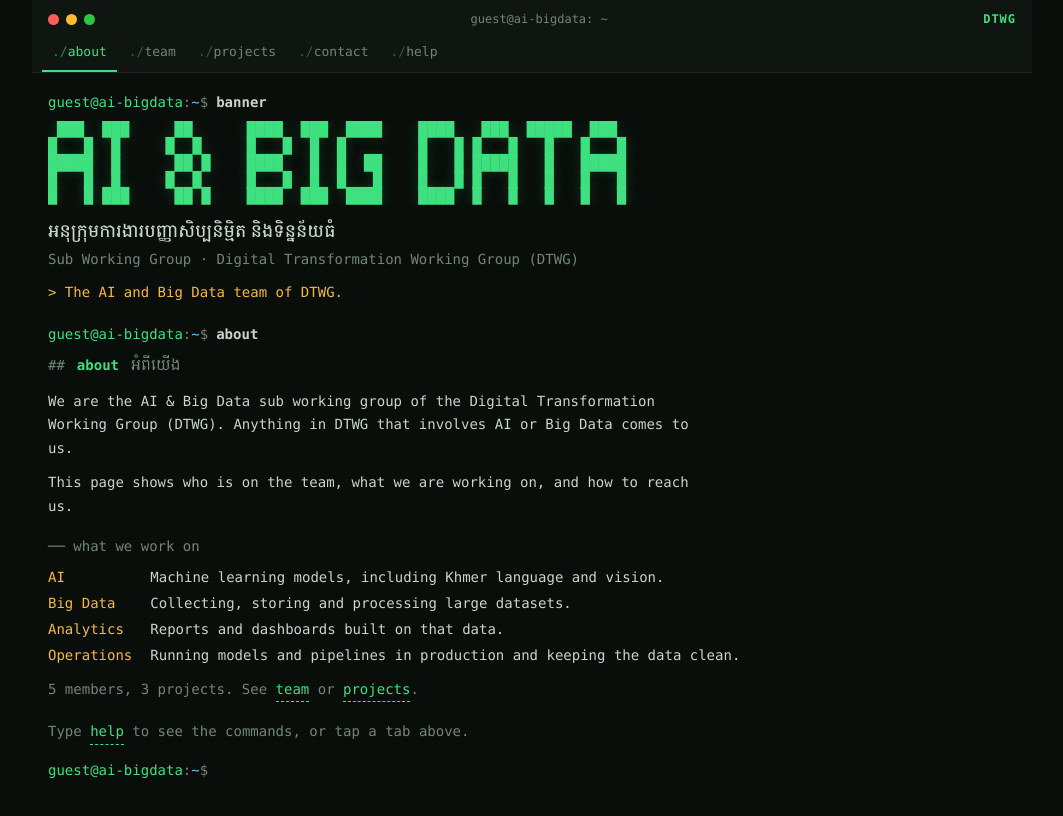
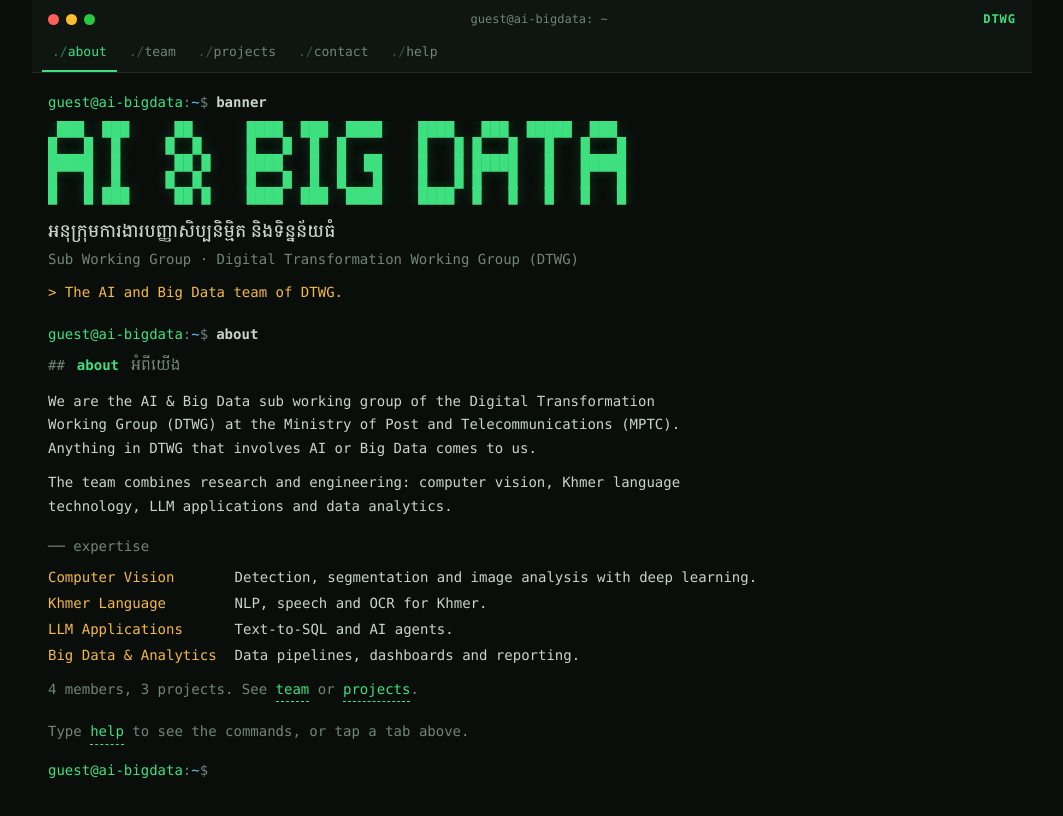
Before and after one commit to ai-dtwg/ai-dtwg.github.io, a plain HTML site: page index.html in a window 1280 px wide. Shown: the whole page, without its empty margins (108-1171 px from the left). Drawn offline with Linux system fonts and the light colour scheme.

Commit message:
Add real team, intern block, bios and expertise
Replace placeholder members with the actual team, group cards into
lead, members and intern blocks, and add bio, expertise tags and
profile links per member. Update the group description and expertise.

Co-Authored-By: Claude Fable 5.2 <noreply@anthropic.com>

```diff
--- a/assets/css/style.css
+++ b/assets/css/style.css
@@ -131,7 +131,7 @@ a:hover, a:focus-visible { color: var(--accent); }
 .kv dt { color: var(--accent-2); }
 .kv dd { margin: 0; min-width: 0; overflow-wrap: anywhere; }
 
-.grid { display: grid; grid-template-columns: repeat(auto-fill, minmax(min(232px, 100%), 1fr)); gap: 10px; margin: 0; padding: 0; list-style: none; }
+.grid { display: grid; grid-template-columns: repeat(auto-fill, minmax(min(290px, 100%), 1fr)); gap: 10px; margin: 0; padding: 0; list-style: none; align-items: start; }
 .card { border: 1px solid var(--line); background: var(--panel); padding: 12px 14px; border-radius: 3px; min-width: 0; }
 .card:hover { border-color: var(--accent); }
 .card-head { display: flex; gap: 12px; align-items: center; margin-bottom: 8px; }
@@ -143,6 +143,9 @@ a:hover, a:focus-visible { color: var(--accent); }
 .card .name .km { display: block; font-weight: 400; color: var(--dim); font-size: 13px; }
 .card .role { color: var(--accent-2); font-size: 13px; }
 .card .meta { color: var(--dim); font-size: 13px; overflow-wrap: anywhere; }
+.card .bio { margin: 0 0 8px; font-size: 13px; line-height: 1.6; max-width: none; }
+.tags { list-style: none; margin: 0 0 8px; padding: 0; display: flex; flex-wrap: wrap; gap: 6px; }
+.tags li { font-size: 12px; line-height: 1.5; color: var(--accent); border: 1px solid var(--line); padding: 1px 7px; border-radius: 2px; }
 
 .plist { list-style: none; margin: 0; padding: 0; display: grid; gap: 10px; }
 .proj { border-left: 2px solid var(--line); padding: 2px 0 2px 14px; }
--- a/assets/js/data.js
+++ b/assets/js/data.js
@@ -17,29 +17,43 @@ window.SWG = {
     tagline: "The AI and Big Data team of DTWG.",
     // One string per paragraph.
     about: [
-      "We are the AI & Big Data sub working group of the Digital Transformation Working Group (DTWG). Anything in DTWG that involves AI or Big Data comes to us.",
-      "This page shows who is on the team, what we are working on, and how to reach us.",
+      "We are the AI & Big Data sub working group of the Digital Transformation Working Group (DTWG) at the Ministry of Post and Telecommunications (MPTC). Anything in DTWG that involves AI or Big Data comes to us.",
+      "The team combines research and engineering: computer vision, Khmer language technology, LLM applications and data analytics.",
     ],
   },
 
-  // What the group works on
+  // The group's expertise
   focus: [
-    { key: "ai", title: "AI", desc: "Machine learning models, including Khmer language and vision." },
-    { key: "data", title: "Big Data", desc: "Collecting, storing and processing large datasets." },
-    { key: "analytics", title: "Analytics", desc: "Reports and dashboards built on that data." },
-    { key: "ops", title: "Operations", desc: "Running models and pipelines in production and keeping the data clean." },
+    { key: "vision", title: "Computer Vision", desc: "Detection, segmentation and image analysis with deep learning." },
+    { key: "khmer", title: "Khmer Language", desc: "NLP, speech and OCR for Khmer." },
+    { key: "llm", title: "LLM Applications", desc: "Text-to-SQL and AI agents." },
+    { key: "data", title: "Big Data & Analytics", desc: "Data pipelines, dashboards and reporting." },
   ],
 
-  // TODO: replace the placeholder members.
-  //   group:   "lead" | "member"
-  //   website: full URL (optional)   github: username only (optional)
-  //   email:   optional              km: Khmer name (optional)
+  // The team.
+  //   group:     "lead" | "member" | "intern" (each group gets its own block)
+  //   bio:       one or two short sentences (optional)
+  //   expertise: list of short tags (optional)
+  //   website:   full URL (optional)   github: username only (optional)
+  //   linkedin:  full profile URL (optional)
+  //   email:     optional              km: Khmer name (optional)
   team: [
-    { name: "KONG Vungsovanreach", km: "", role: "Lead, AI & Big Data", group: "lead", focus: "", website: "https://sovanreach.com", github: "", email: "" },
-    { name: "Member Name 01", km: "", role: "AI Engineer", group: "member", focus: "NLP", website: "", github: "", email: "" },
-    { name: "Member Name 02", km: "", role: "Data Engineer", group: "member", focus: "Data pipelines", website: "", github: "", email: "" },
-    { name: "Member Name 03", km: "", role: "Data Scientist", group: "member", focus: "Analytics", website: "", github: "", email: "" },
-    { name: "Member Name 04", km: "", role: "ML Engineer", group: "member", focus: "Deployment", website: "", github: "", email: "" },
+    {
+      name: "Dr. Kong Vungsovanreach", km: "", role: "Lead, AI & Big Data", group: "lead",
+      bio: "Postdoctoral researcher at Chungbuk National University, where he completed his PhD in Big Data in 2026. Has published 18 papers and was a software engineer before moving into research.",
+      expertise: ["Computer vision", "Deep learning", "Medical AI", "LLM applications", "Big data"],
+      website: "https://sovanreach.com", github: "kvsovanreach", email: "",
+    },
+    {
+      name: "Mr. Phon Sobon", km: "", role: "AI Engineer", group: "member",
+      bio: "AI engineer at DTWG and a former data analyst at MPTC. Builds AI for the Khmer language.",
+      expertise: ["NLP", "Speech", "Computer vision", "Data analytics"],
+      website: "https://phonsobon.github.io", github: "PhonSobon", email: "",
+    },
+    // TODO: add a bio and expertise for Mr. Khem Thay.
+    { name: "Mr. Khem Thay", km: "", role: "Member", group: "member", bio: "", expertise: [], website: "", linkedin: "https://www.linkedin.com/in/thay-khem-4811a4229/", github: "", email: "" },
+    // TODO: replace with the intern's name. Add one line per intern.
+    { name: "Intern", km: "", role: "", group: "intern", bio: "", expertise: [], website: "", github: "", email: "" },
   ],
 
   // TODO: replace with the real projects.
@@ -54,7 +68,7 @@ window.SWG = {
       summary: "Placeholder. One line on what this AI project does.",
       details: "Placeholder. Goals, scope and where the project stands now.",
       stack: ["Python", "PyTorch"],
-      owner: "Member Name 01",
+      owner: "",
       link: "",
     },
     {
@@ -65,7 +79,7 @@ window.SWG = {
       summary: "Placeholder. One line on what this data project does.",
       details: "Placeholder. Goals, scope and where the project stands now.",
       stack: ["Spark", "Airflow", "PostgreSQL"],
-      owner: "Member Name 02",
+      owner: "",
       link: "",
     },
     {
@@ -76,14 +90,14 @@ window.SWG = {
       summary: "Placeholder. One line on what this dashboard shows.",
       details: "Placeholder. Goals, scope and what came out of it.",
       stack: ["dbt", "Superset"],
-      owner: "Member Name 03",
+      owner: "",
       link: "",
     },
   ],
 
   // TODO: add more contact details. Empty values are hidden.
   contact: {
-    lead: "KONG Vungsovanreach",
+    lead: "Dr. Kong Vungsovanreach",
     website: "https://sovanreach.com",
     email: "",
     github: "https://github.com/ai-dtwg",
--- a/assets/js/terminal.js
+++ b/assets/js/terminal.js
@@ -79,7 +79,7 @@
       run: () => [
         heading("about", "អំពីយើង"),
         D.group.about.map((p) => h("p", null, p)),
-        h("h3", { class: "sub" }, "what we work on"),
+        h("h3", { class: "sub" }, "expertise"),
         h("dl", { class: "kv" }, D.focus.map((f) => [h("dt", null, f.title), h("dd", null, f.desc)])),
         h("p", { class: "dim" },
           D.team.length + " members, " + D.projects.length + " projects. See ", cmd("team"), " or ", cmd("projects"), "."),
@@ -94,17 +94,21 @@
             h("span", { class: "avatar", "aria-hidden": "true" }, initials(m.name)),
             h("div", null,
               h("div", { class: "name" }, m.name, m.km && h("span", { class: "km", lang: "km" }, m.km)),
-              h("div", { class: "role" }, m.role))),
-          m.focus && h("div", { class: "meta" }, "focus: " + m.focus),
+              m.role && h("div", { class: "role" }, m.role))),
+          m.bio && h("p", { class: "bio" }, m.bio),
+          m.expertise && m.expertise.length ? h("ul", { class: "tags", "aria-label": "Expertise" }, m.expertise.map((t) => h("li", null, t))) : null,
           m.website && h("div", { class: "meta" }, link(m.website, bare(m.website))),
           m.github && h("div", { class: "meta" }, link("https://github.com/" + m.github, "@" + m.github)),
+          m.linkedin && h("div", { class: "meta" }, link(m.linkedin, "LinkedIn")),
           m.email && h("div", { class: "meta" }, link("mailto:" + m.email, m.email)));
         const leads = D.team.filter((m) => m.group === "lead");
-        const members = D.team.filter((m) => m.group !== "lead");
+        const interns = D.team.filter((m) => m.group === "intern");
+        const members = D.team.filter((m) => m.group !== "lead" && m.group !== "intern");
         return [
           heading("team", "សមាជិកក្រុម"),
           leads.length ? [h("h3", { class: "sub" }, leads.length > 1 ? "leads (" + leads.length + ")" : "lead"), h("ul", { class: "grid" }, leads.map(card))] : null,
           members.length ? [h("h3", { class: "sub" }, "members (" + members.length + ")"), h("ul", { class: "grid" }, members.map(card))] : null,
+          interns.length ? [h("h3", { class: "sub" }, interns.length > 1 ? "interns (" + interns.length + ")" : "intern"), h("ul", { class: "grid" }, interns.map(card))] : null,
         ];
       },
     },
@@ -224,7 +228,7 @@
   const bare = (url) => url.replace(/^https?:\/\//, "").replace(/\/$/, "");
 
   function initials(name) {
-    const parts = name.trim().split(/\s+/).filter((w) => /^\p{L}/u.test(w));
+    const parts = name.trim().split(/\s+/).filter((w) => /^\p{L}/u.test(w) && !w.endsWith("."));
     return ((parts[0] || "?")[0] + (parts.length > 1 ? parts[parts.length - 1][0] : "")).toUpperCase();
   }
 
```
